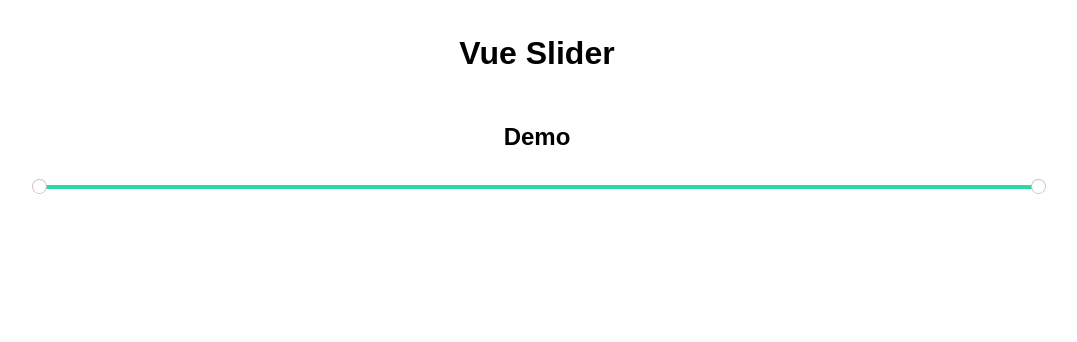
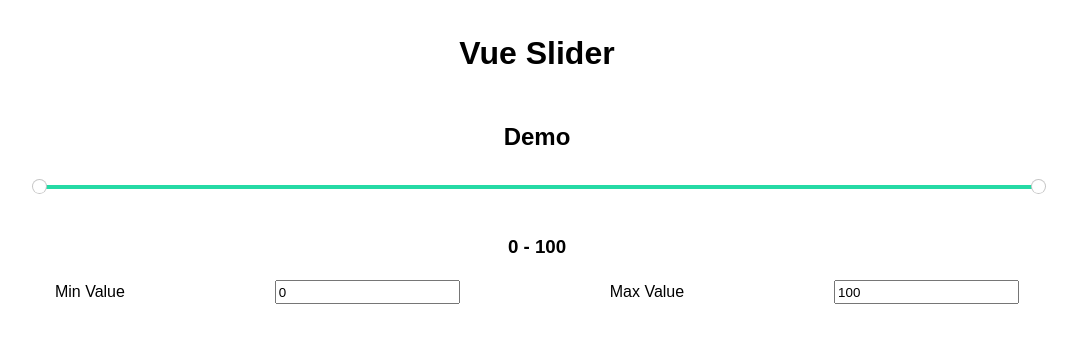
Before and after one commit to digital-roots/vue-slider, a Vue app: page / in a window 1280 px wide. Shown: the top 342 px of the page, without its empty margins (103-1180 px from the left). Built offline with nearby package versions, Linux system fonts and the light colour scheme.

Commit message:
Enviar props desde app y obtener los valores emitidos del slider

```diff
--- a/src/App.vue
+++ b/src/App.vue
@@ -1,5 +1,22 @@
 <script setup lang="ts">
 import slider from '@/components/Slider.vue';
+import { ref } from 'vue';
+
+interface SliderValue {
+  min: number;
+  max: number;
+}
+
+const min = ref(0);
+const max = ref(100);
+
+const currentMin = ref(0);
+const currentMax = ref(100);
+
+const onChangeSlider = (sliderValue: SliderValue) => {
+  currentMin.value = sliderValue.min;
+  currentMax.value = sliderValue.max;
+};
 </script>
 
 <template>
@@ -9,7 +26,33 @@ import slider from '@/components/Slider.vue';
 
       <h2>Demo</h2>
 
-      <slider />
+      <slider
+        :min="min"
+        :max="max"
+        @change="onChangeSlider"
+      />
+
+      <h3>
+        <b>{{ currentMin }} - {{ currentMax }}</b>
+      </h3>
+
+      <div class="options">
+        <label for="min">Min Value</label>
+        <input
+          id="min"
+          v-model="min"
+          type="number"
+          name="Min Value"
+        />
+
+        <label for="max">Max Value</label>
+        <input
+          id="max"
+          v-model="max"
+          type="number"
+          name="Max Value"
+        />
+      </div>
     </main>
   </div>
 </template>
@@ -21,5 +64,12 @@ main {
   flex-direction: column;
   font-family: sans-serif;
   line-height: 1.5;
+
+  .options {
+    display: flex;
+    justify-content: space-evenly;
+    margin-bottom: 1rem;
+    width: 100%;
+  }
 }
 </style>
--- a/src/components/Slider.vue
+++ b/src/components/Slider.vue
@@ -106,7 +106,7 @@ const emitValue = () => {
   width: 80%;
 
   .slider-control {
-    min-height: 50px;
+    min-height: 1.5rem;
     position: relative;
 
     input[type="range"] {
```
